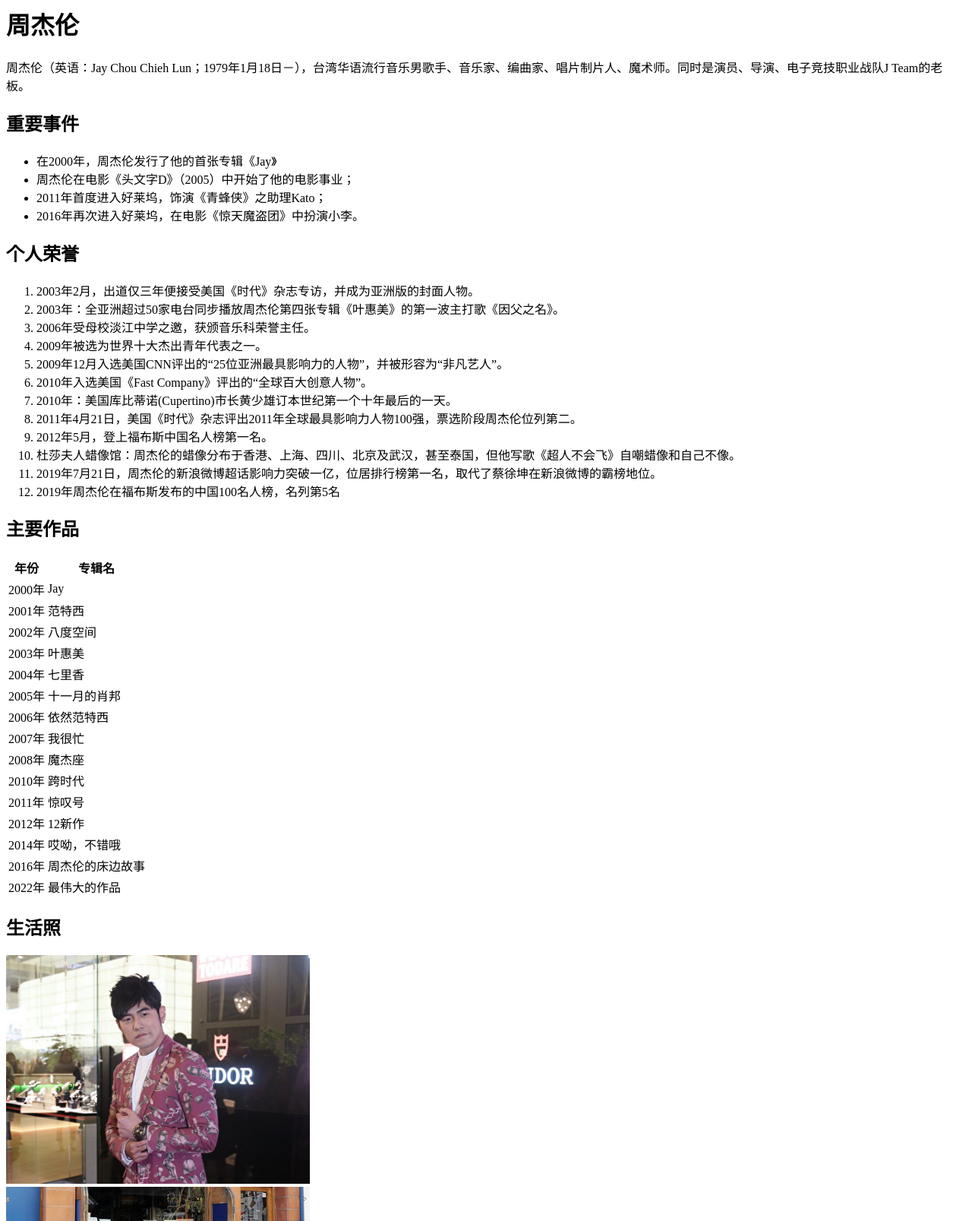
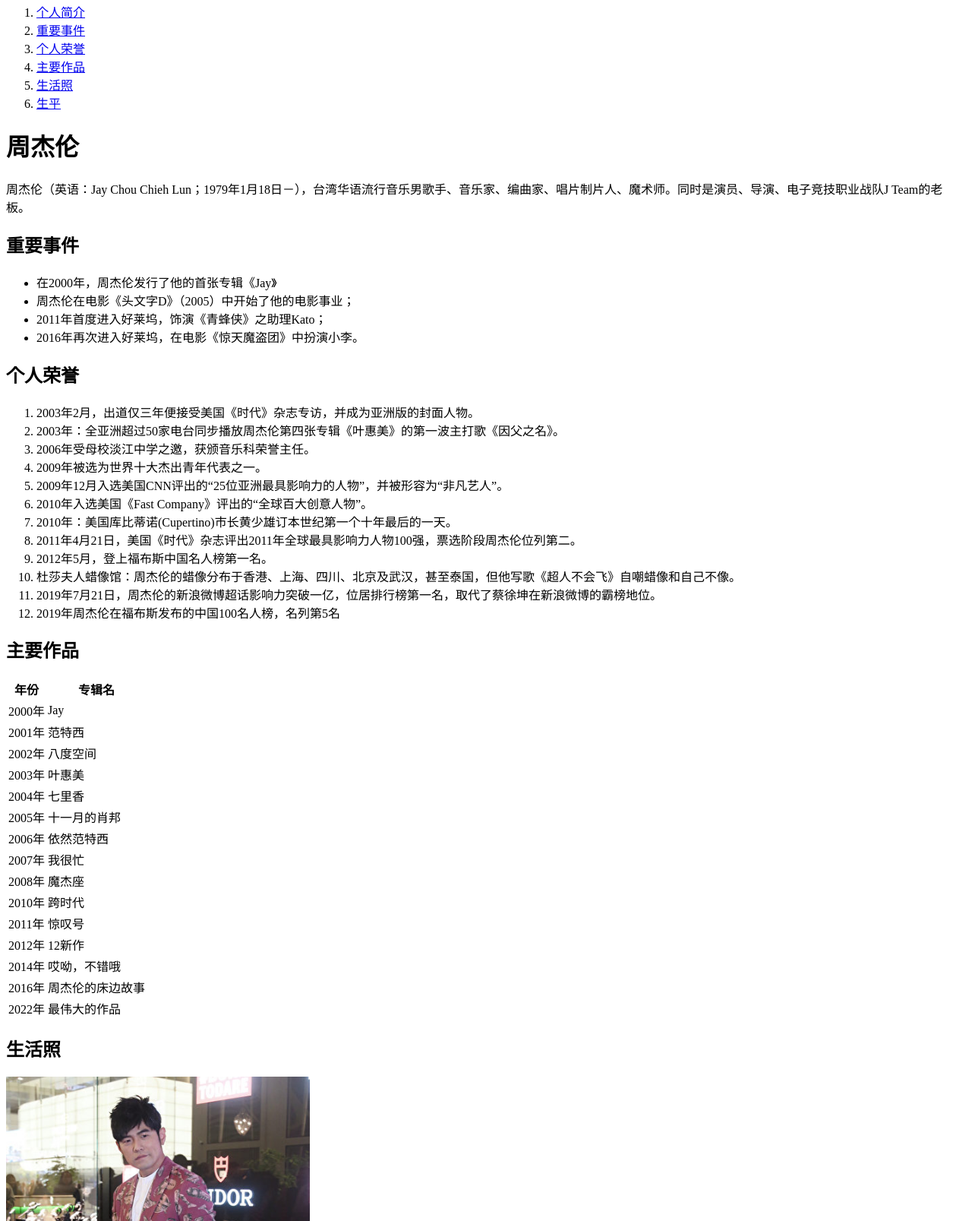
Before and after one commit to MaZhixuanx/jay-Chou-, a plain HTML site: page 第一个页面.html in a window 1280 px wide. Shown: the part 13-1620 px from the top of the page at 76% size. Drawn offline with Linux system fonts and the light colour scheme.

Commit message:
更新高清大图

```diff
--- a/第一个页面.html
+++ b/第一个页面.html
@@ -15,9 +15,19 @@
 </head>
 
 <body>
-    <h1>周杰伦</h1>
+    <nav>
+        <ol>
+            <li><a href="#jay">个人简介</a></li>
+            <li><a href="#events">重要事件</a></li>
+            <li><a href="#awards">个人荣誉</a></li>
+            <li><a href="#works">主要作品</a></li>
+            <li><a href="#pictures">生活照</a></li>
+            <li><a href="#life">生平</a></li>
+        </ol>
+    </nav>
+    <h1 id="jay">周杰伦</h1>
     <p>周杰伦（英语：Jay Chou Chieh Lun；1979年1月18日－），台湾华语流行音乐男歌手、音乐家、编曲家、唱片制片人、魔术师。同时是演员、导演、电子竞技职业战队J Team的老板。</p>
-    <h2>重要事件</h2>
+    <h2 id="events">重要事件</h2>
 
 
     <ul>
@@ -26,7 +36,7 @@
         <li>2011年首度进入好莱坞，饰演《青蜂侠》之助理Kato；</li>
         <li>2016年再次进入好莱坞，在电影《惊天魔盗团》中扮演小李。</li>
     </ul>
-    <h2>个人荣誉</h2>
+    <h2 id="awards">个人荣誉</h2>
     <ol>
         <li>2003年2月，出道仅三年便接受美国《时代》杂志专访，并成为亚洲版的封面人物。</li>
         <li>2003年：全亚洲超过50家电台同步播放周杰伦第四张专辑《叶惠美》的第一波主打歌《因父之名》。</li>
@@ -41,7 +51,7 @@
         <li>2019年7月21日，周杰伦的新浪微博超话影响力突破一亿，位居排行榜第一名，取代了蔡徐坤在新浪微博的霸榜地位。</li>
         <li>2019年周杰伦在福布斯发布的中国100名人榜，名列第5名</li>
     </ol>
-    <h2>主要作品</h2>
+    <h2 id="works">主要作品</h2>
     <table>
         <thead>
             <tr>
@@ -114,13 +124,22 @@
             </tr>
         </tbody>
     </table>
-    <h2>生活照</h2>
+    <h2 id="pictures">生活照</h2>
 
-    <div><img width="400" src="/imags/1.jpg" alt="图1"></div>
-    <div><img width="400" src="/imags/2.jpg" alt="图2"></div>
-    <div><img width="400" src="/imags/3.jpg" alt="图3"></div>
+    <div>
+        <a href="/imags/1.jpg" target="_blank"><img width="400" src="/imags/1.jpg" alt="图1">
+        </a>
+    </div>
+    <div>
+        <a href="/imags/2.jpg" target="_blank"><img width="400" src="/imags/2.jpg" alt="图2">
+        </a>
+    </div>
+    <div>
+        <a href="/imags/3.jpg" target="_blank"><img width="400" src="/imags/3.jpg" alt="图3">
+        </a>
+    </div>
 
-    <h2>生平</h2>
+    <h2 id="life">生平</h2>
     <p>
     <p>
         周杰伦在台北县林口乡（今新北市林口区）长大，为家中的独生子。父亲周耀中，当时任教于芦洲国中，教授生物；母亲叶惠美则是林口国中美术教师。14岁时父母离异，由父亲担任监护人，年满18岁后选择与母亲共同生活。周杰伦曾在台湾民视新闻台由胡婉玲主持的节目《台湾演义》专访中澄清《爸，我回来了》只是对社会上家暴现象的感慨，并非指涉父母间的状况；父亲方面的亲戚也曾质疑过他，他还为此向亲戚们澄清，为此误解抱歉过。
```
